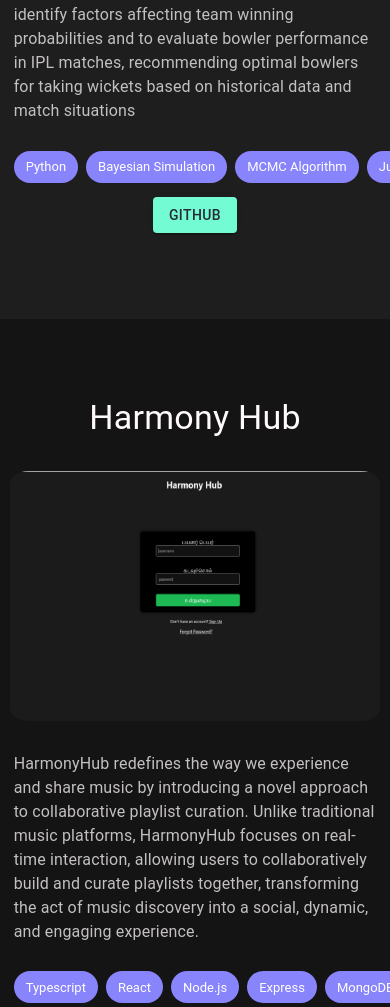
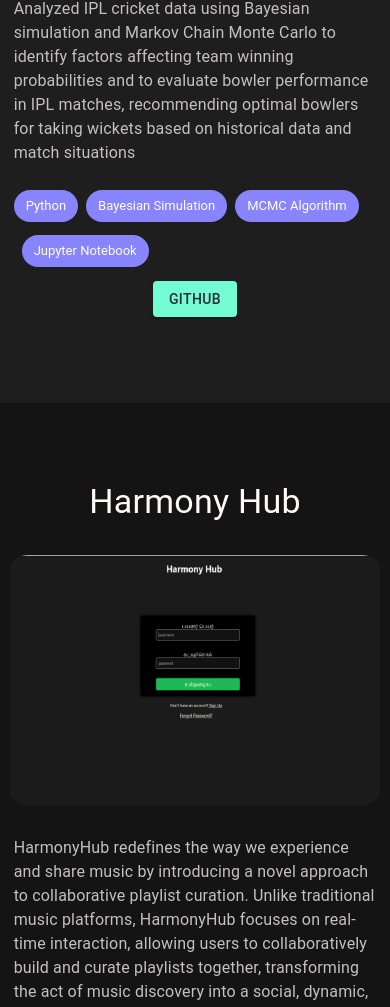
Before and after one commit to ankush98m/ankush98m.github.io, a React (Create React App) app: page / in a window 390 px wide. Shown: the part 2380-3387 px from the top of the page. Built offline with nearby package versions, Linux system fonts and the light colour scheme.

Commit message:
updated css for skills

```diff
--- a/src/App.css
+++ b/src/App.css
@@ -190,6 +190,14 @@
   transform: translateZ(-30%);
 }
 
+.skill-stack-left{
+  display: block !important;
+}
+
+.skill-stack-right{
+  display: block !important;
+}
+
 @media screen and (min-width: 401px){
   .aboutGradient {
     background-image: linear-gradient(to right, rgba(27, 27, 27, 0.7) 0%, rgba(27, 27, 27, 0.9) 100%), url(./assets/images/animatedPhoto.jpg) !important;
@@ -339,17 +347,28 @@
   }
 
   .skill-stack-left{
-    /* margin-top: 1em; */
+    margin-top: -1em;
+    display: block;
+    margin-left: 3.5%;
+    text-align: left;
+    color: snow;
+
+  }
+
+  .skill-stack-right{
+    margin-top: -1em;
+    display: block;
     margin-left: 3.5%;
     text-align: left;
     color: snow;
   }
 
-  .skill-stack-right{
-    /* margin-top: 1em; */
-    margin-left: 3.5%;
-    text-align: left;
-    color: snow;
+  .skill-chip-left{
+      margin-top: 1em !important;
+  }
+
+  .skill-chip-right{
+    margin-top: 1em !important;
   }
 
   .projImg-left {
--- a/src/components/Projects.jsx
+++ b/src/components/Projects.jsx
@@ -161,7 +161,8 @@
                                                 {p.technology.map((t,i)=>{
                                                     return(
 
-                                                            <Chip label={t} color= "primary" sx={{backgroundColor:"#8884fc"}} />
+                                                            <Chip label={t} color= "primary" className="skill-chip-left"
+                                                            sx={{backgroundColor:"#8884fc"}} />
 
                                                     )
                                                 })}
@@ -228,7 +229,9 @@
                                                     <Stack direction="row" spacing={1} className='skill-stack-right'>
                                                             {p.technology.map((t,i)=>{
                                                                 return(
-                                                                    <Chip label={t} color= "primary" sx={{backgroundColor:"#8884fc"}}/>
+                                                                    <Chip label={t} color= "primary" className="skill-chip-right" sx={{
+                                                                        backgroundColor:"#8884fc",
+                                                                    }}/>
                                                                 )
                                                             })}
                                                         </Stack>
```
